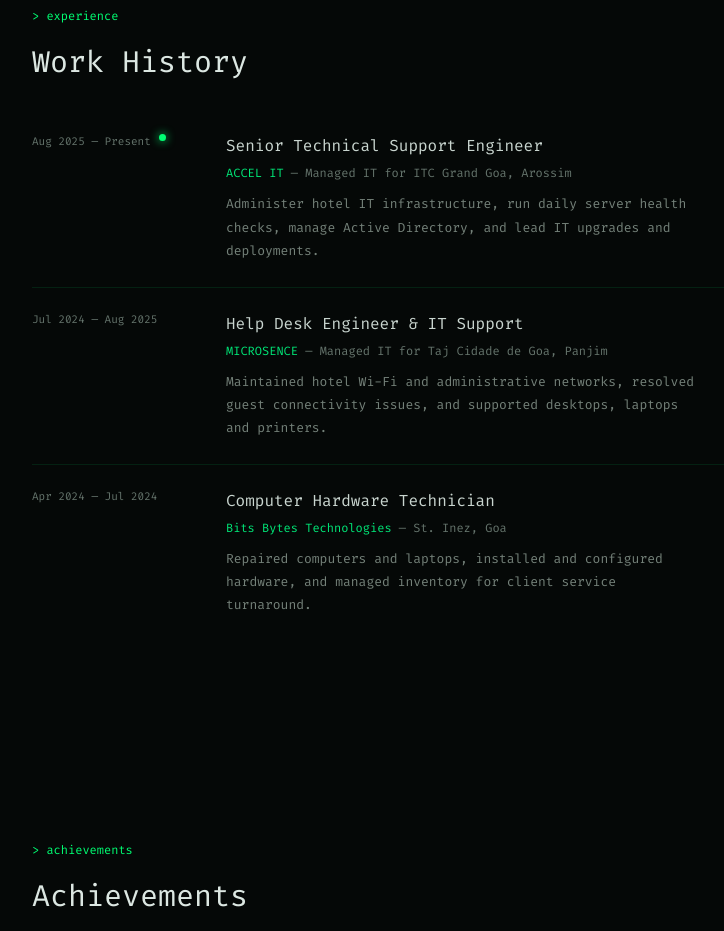
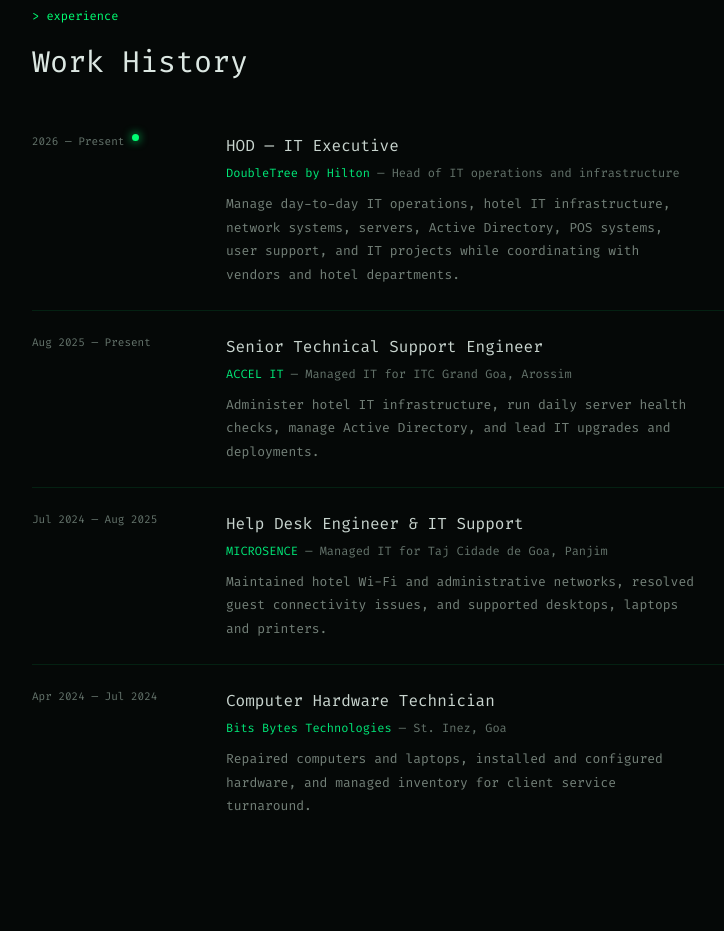
Before and after one commit to nitunjaychauhan4354-ctrl/nitunjay-portfolio, a React (Vite) app: page / in a window 1280 px wide. Shown: the part 1560-2491 px from the top of the page, without its empty margins (138-862 px from the left). Built offline with nearby package versions, Linux system fonts and the light colour scheme.

Commit message:
Exprince

```diff
--- a/src/data/Experience.js
+++ b/src/data/Experience.js
@@ -1,7 +1,18 @@
 const experience = [
     {
+        date: "2026 — Present",
+        current: true,
+        role: "HOD — IT Executive",
+        company: "DoubleTree by Hilton",
+        description:
+            "Head of IT operations and infrastructure",
+        details:
+            "Manage day-to-day IT operations, hotel IT infrastructure, network systems, servers, Active Directory, POS systems, user support, and IT projects while coordinating with vendors and hotel departments.",
+    },
+
+    {
         date: "Aug 2025 — Present",
-        current: true,
+        current: false,
         role: "Senior Technical Support Engineer",
         company: "ACCEL IT",
         description:
```
